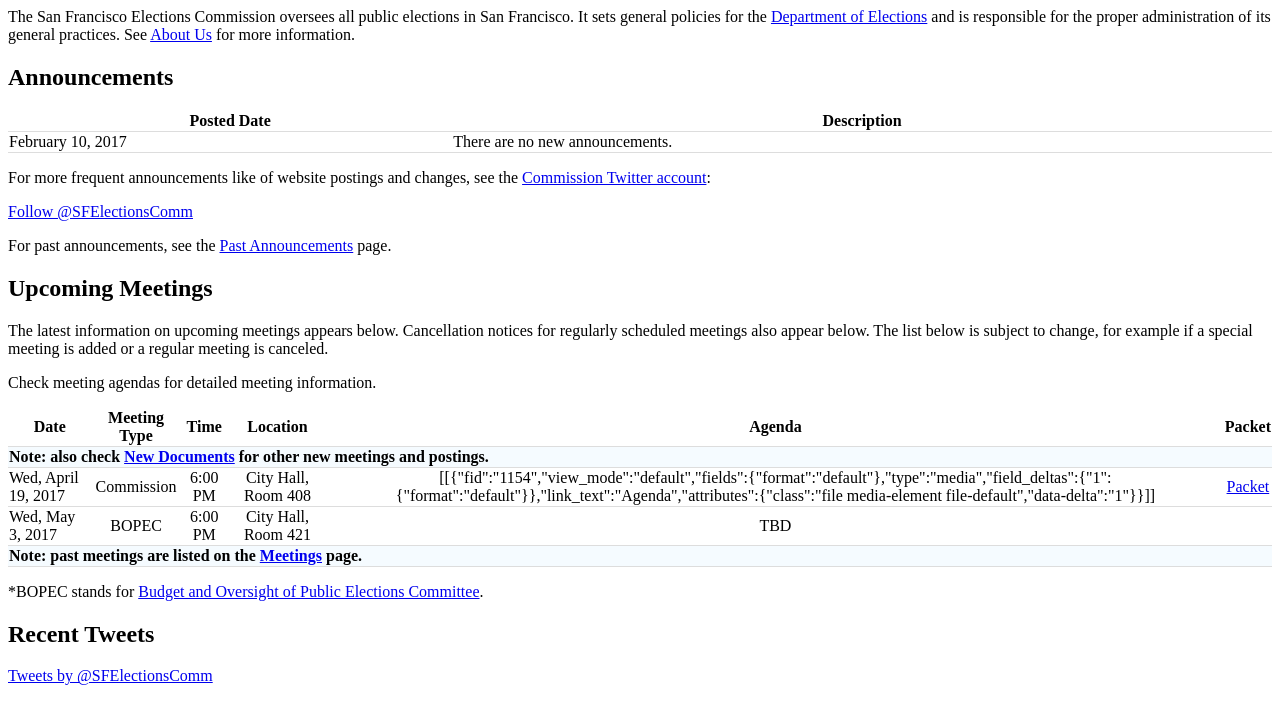
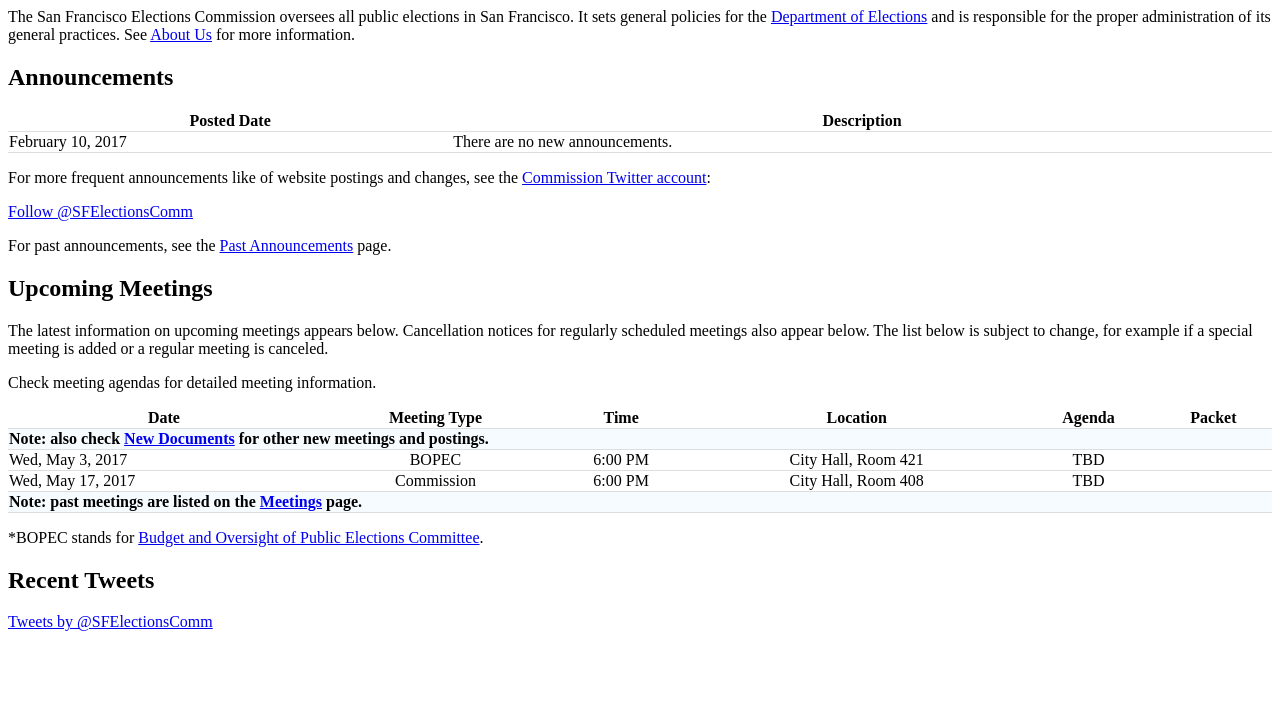
Before and after one commit to cjerdonek/sf-elections-commission, a plain HTML site: page web/index.html in a window 1280 px wide. Drawn offline with Linux system fonts and the light colour scheme.

Commit message:
Update home page.

```diff
--- a/web/index.html
+++ b/web/index.html
@@ -100,19 +100,19 @@
 			<tr class="sfnote">
 				<td colspan="6" headers="table_heading_0">Note: also check <a href="https://drive.google.com/folderview?id=0B1hGKf655qW3Vmx2RHJQbzd6cTg&amp;usp=sharing">New Documents</a> for other new meetings and postings.</td>
 			</tr>
-			<tr>
-				<td headers="table_heading_0">Wed, April 19, 2017</td>
-				<td headers="table_heading_1">Commission</td>
-				<td headers="table_heading_2">6:00 PM</td>
-				<td headers="table_heading_3">City Hall, Room 408</td>
-				<td headers="table_heading_4">[[{"fid":"1154","view_mode":"default","fields":{"format":"default"},"type":"media","field_deltas":{"1":{"format":"default"}},"link_text":"Agenda","attributes":{"class":"file media-element file-default","data-delta":"1"}}]]</td>
-				<td headers="table_heading_5"><a href="commission-agenda-packet-april-19-2017">Packet</a></td>
-			</tr>
 			<tr class="committee">
 				<td headers="table_heading_0">Wed, May 3, 2017</td>
 				<td headers="table_heading_1">BOPEC</td>
 				<td headers="table_heading_2">6:00 PM</td>
 				<td headers="table_heading_3">City Hall, Room 421</td>
+				<td headers="table_heading_4">TBD</td>
+				<td headers="table_heading_5">&nbsp;</td>
+			</tr>
+			<tr>
+				<td headers="table_heading_0">Wed, May 17, 2017</td>
+				<td headers="table_heading_1">Commission</td>
+				<td headers="table_heading_2">6:00 PM</td>
+				<td headers="table_heading_3">City Hall, Room 408</td>
 				<td headers="table_heading_4">TBD</td>
 				<td headers="table_heading_5">&nbsp;</td>
 			</tr>
```
Also changed, not shown: 1 other file.
